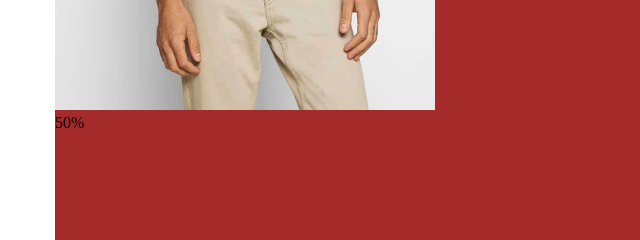
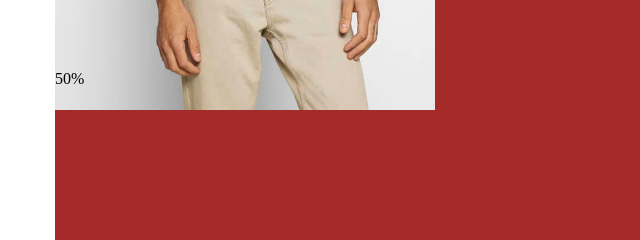
Before and after one commit to AndreaRospi/html-css-boolando, a plain HTML site: page index.html in a window 1280 px wide. Shown: the part 490-730 px from the top of the page, 0-640 px from the left. Drawn offline with Linux system fonts and the light colour scheme.

Commit message:
inserito sconto

```diff
--- a/css/style.css
+++ b/css/style.css
@@ -8,6 +8,7 @@
 .container{
     width: 1170px;
     margin: 0 auto;
+    position: relative;
 }
 
 .clearfix::after{
@@ -44,6 +45,12 @@
     display: inline-block;
 }
 
+.sconto{
+    position: absolute;
+    top: 560px;
+
+}
+
 
 
 
--- a/index.html
+++ b/index.html
@@ -12,7 +12,7 @@
         <div class="box">
             <img class="origin" src="img/1.webp" alt="levis relax">
             <img class="img-hover" src="img/1b.webp" alt="levis relax b">
-            <div>50%</div>
+            <div class="sconto">50%</div>
         </div>
 
 
```
